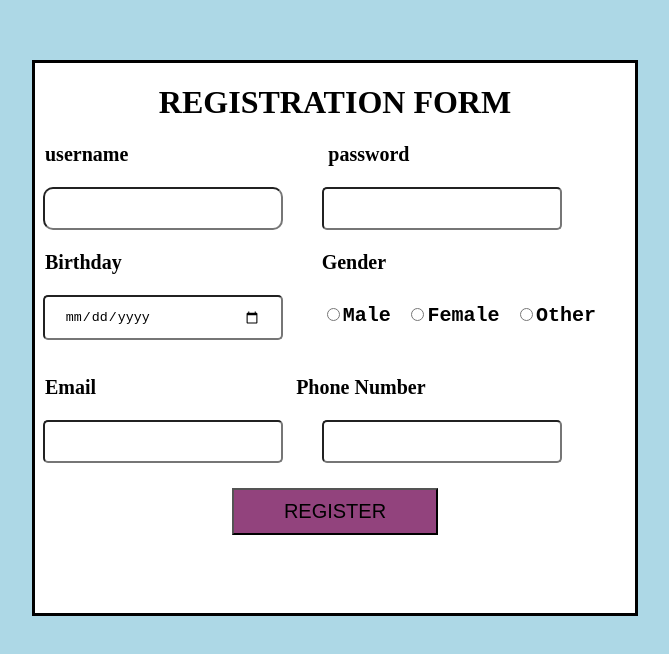
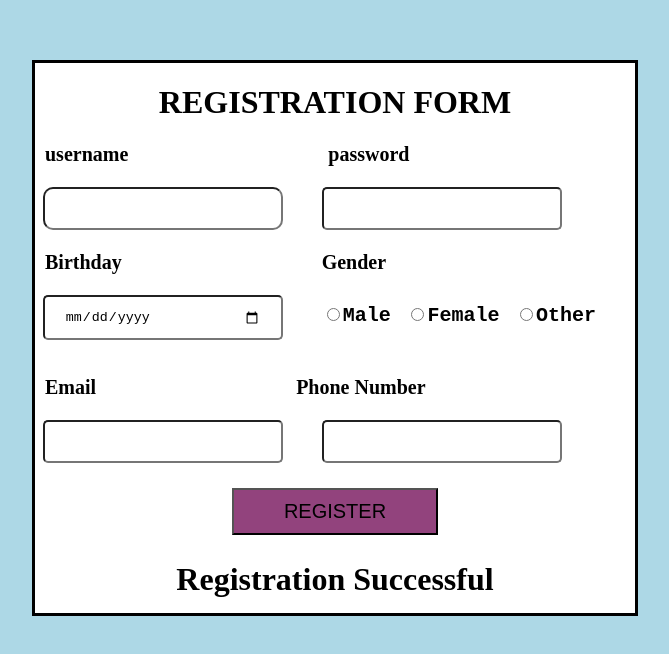
Before and after one commit to Gouthamreddy2000/beingzero-web-learn, a website: page frontend/html/registration.html in a window 1280 px wide. Both pictures are taken after a click on the button "REGISTER". Shown: the whole page, without its empty margins (242-911 px from the left). Drawn offline with nearby package versions, Linux system fonts and the light colour scheme; no server answers.

Commit message:
Update registration.html

```diff
--- a/frontend/html/registration.html
+++ b/frontend/html/registration.html
@@ -21,11 +21,13 @@
         <pre> <input style="border-radius:5px;width: 40%;padding: 12px 20px;margin: 8px 0;border:dotted dashed solid double;;" type="text" name="email" id="email"/>     <input style="border-radius:5px;width: 40%;padding: 12px 20px;margin: 8px 0;border:dotted dashed solid double;;" type="text" name="phonenumber" id="phonenumber"/></pre>
         <center><button onclick="save()" style="font-size:20px;background-color:rgba(146,67,125);padding: 10px 50px; margin: 4px 2px;"
                 type="button">REGISTER</button>
+                <h1 id="one"></h1>
     </div>
 </body>
 <script src="//ajax.googleapis.com/ajax/libs/jquery/1.11.0/jquery.min.js"></script>
 <script>
     function save(){
+        $('#one').html("Registration Successful");
     var userObject={};
     userObject.username=$("#username").val();
     userObject.password=$("#password").val();
```
